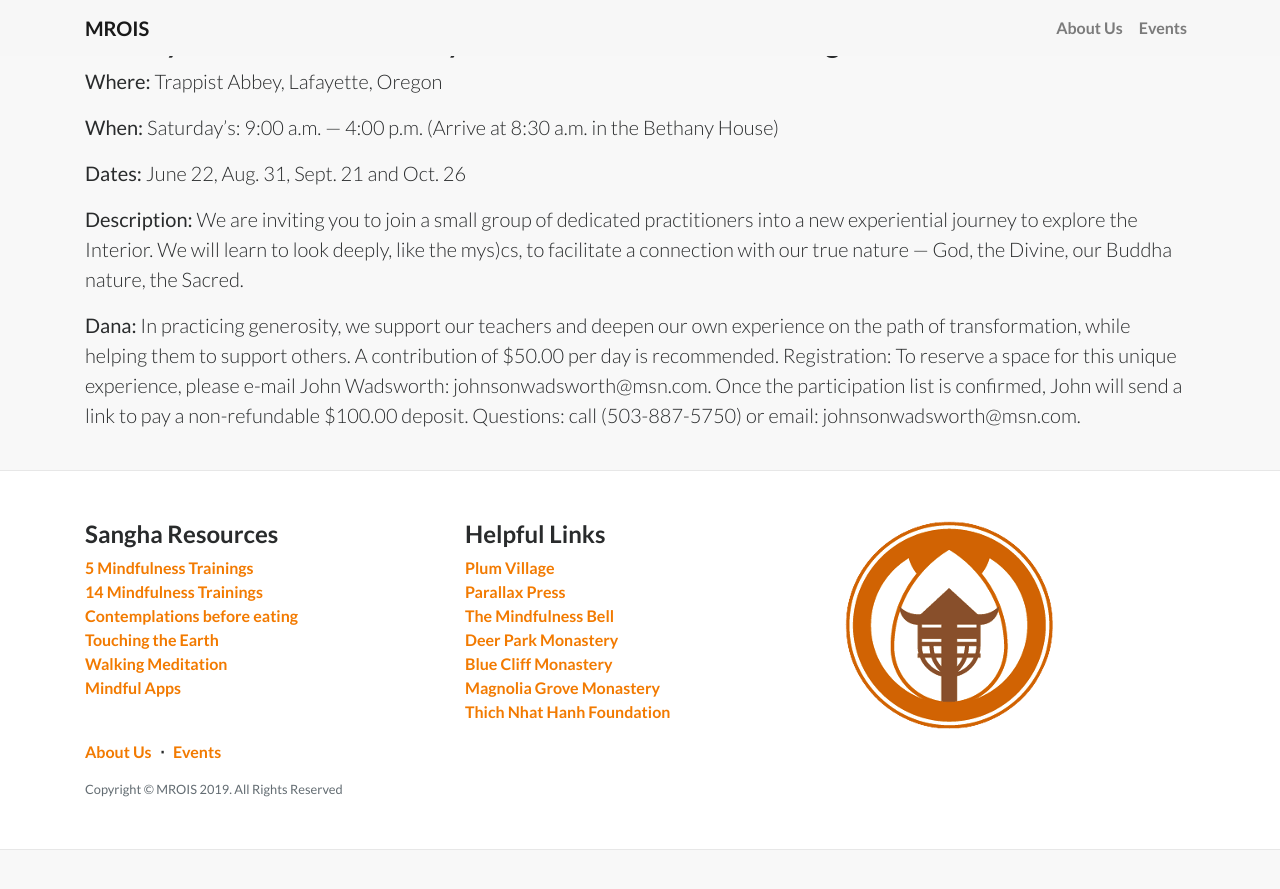
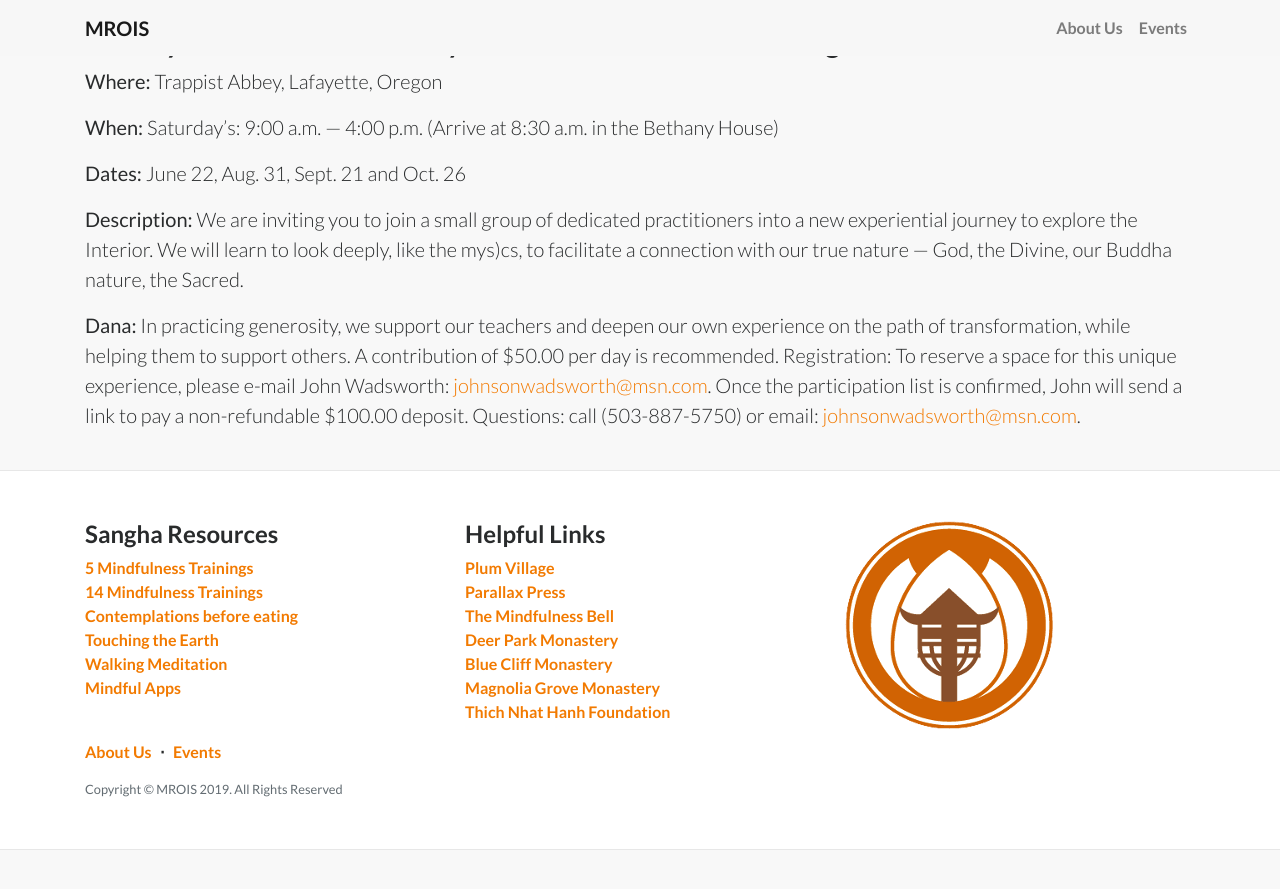
Before and after one commit to MROIS/events.mindful.community, a Jekyll site: the page built from _posts/2019-04-17-jerryabbey.md, in a window 1280 px wide and 900 px high, scrolled down 1187 px. Shown: the top 889 px of the window. Built offline with Jekyll 4.4.1, drawn with Linux system fonts in a browser that asks for light colours; part of the change alters nothing that is shown.

```diff
--- a/_posts/2019-04-17-jerryabbey.md
+++ b/_posts/2019-04-17-jerryabbey.md
@@ -19,4 +19,4 @@ image: jerry-abbey.png
 
 <strong>Description:</strong> We are inviting you to join a small group of dedicated practitioners into a new experiential journey to explore the Interior. We will learn to look deeply, like the mys)cs, to facilitate a connection with our true nature — God, the Divine, our Buddha nature, the Sacred.
 
-<Strong>Dana:</strong> In practicing generosity, we support our teachers and deepen our own experience on the path of transformation, while helping them to support others. A contribution of $50.00 per day is recommended. Registration: To reserve a space for this unique experience, please e-mail John Wadsworth: johnsonwadsworth@msn.com. Once the participation list is confirmed, John will send a link to pay a non-refundable $100.00 deposit. Questions: call (503-887-5750) or email: johnsonwadsworth@msn.com.
+<Strong>Dana:</strong> In practicing generosity, we support our teachers and deepen our own experience on the path of transformation, while helping them to support others. A contribution of $50.00 per day is recommended. Registration: To reserve a space for this unique experience, please e-mail John Wadsworth: <johnsonwadsworth@msn.com>. Once the participation list is confirmed, John will send a link to pay a non-refundable $100.00 deposit. Questions: call (503-887-5750) or email: <johnsonwadsworth@msn.com>.
```
